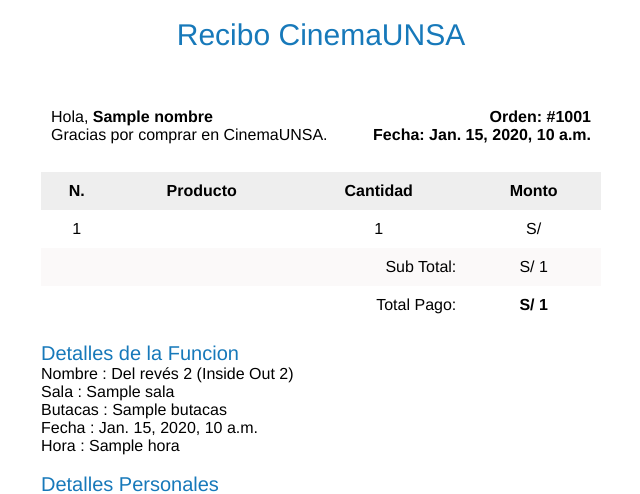
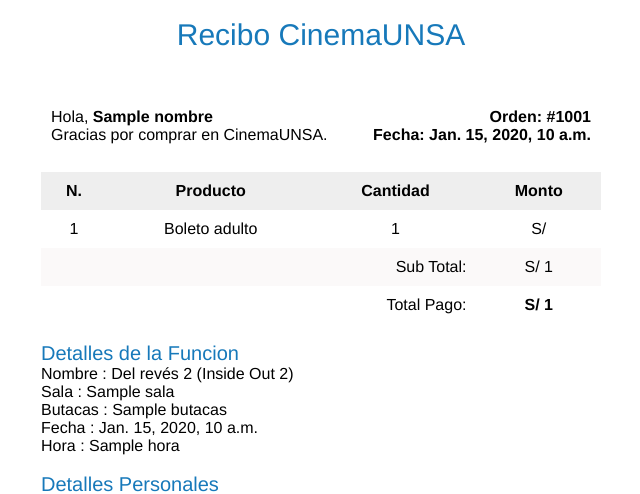
Before and after one commit to avillaq/Cinema-Unsa, a Django app: template backend-django/api/templates/invoice.html in a window 1280 px wide. Shown: the top 494 px of the page, without its empty margins (249-889 px from the left). Run offline with Django 5.2, Linux system fonts and the light colour scheme; data comes from the database, SQL or seed files in the repository; tables that the repository leaves empty hold one stand-in row (values such as "Sample post"); the template is opened without the code that fills it: values that come from a table or form of the project are taken from there, most other values are stand-ins (such as "Sample title", 1, 10 or a date in 2020).

Commit message:
Cambio en el tipo de datos enviado al servidor

```diff
--- a/backend-django/api/templates/invoice.html
+++ b/backend-django/api/templates/invoice.html
@@ -119,7 +119,7 @@
 						{% for item in boletos %}
 							<tr>
 								<td>{{ forloop.counter }}</td>
-								<td>{{item.nombre}}</td>
+								<td>Boleto {{item.tipo}}</td>
 								<td>{{item.cantidad}}</td>
 								<td>S/ {{item.monto}}</td>
 							</tr>
--- a/backend-django/api/views.py
+++ b/backend-django/api/views.py
@@ -47,7 +47,7 @@ def create_checkout_session(request):
     compras = [
         { 'price_data':
          { 'currency': 'pen',
-           'product_data': { 'name': boleto['nombre'] },
+           'product_data': { 'name': boleto['tipo'] },
            'unit_amount': int(boleto['precio'] * 100),
          }, 'quantity': int(boleto['cantidad']),
         } for boleto in data ]
--- a/frontend-angular/src/app/confirmacion/confirmacion.component.ts
+++ b/frontend-angular/src/app/confirmacion/confirmacion.component.ts
@@ -1,7 +1,7 @@
 import { Component, Input, OnInit } from '@angular/core';
 import { PagosService } from '../pagos.service';
 import { RouterLink } from '@angular/router';
-import { S } from '@angular/cdk/keycodes';
+
 @Component({
   selector: 'app-confirmacion',
   standalone: true,
--- a/frontend-angular/src/app/funcion-detalle/funcion-detalle.component.ts
+++ b/frontend-angular/src/app/funcion-detalle/funcion-detalle.component.ts
@@ -191,7 +191,7 @@ export class FuncionDetalleComponent implements OnInit{
       let DatosBoletos = []
       if (this.contidadBoletosAdultos > 0) {
         DatosBoletos.push({
-          nombre : "Boleto Adultos",
+          tipo : "Adulto",
           precio: this.precioBoletoAdulto,
           cantidad: this.contidadBoletosAdultos,
           monto: this.contidadBoletosAdultos * this.precioBoletoAdulto
@@ -199,7 +199,7 @@ export class FuncionDetalleComponent implements OnInit{
       }
       if (this.contidadBoletosNinos > 0) {
         DatosBoletos.push({
-          nombre : "Boleto Niños",
+          tipo : "Niño",
           precio: this.precioBoletoNino,
           cantidad: this.contidadBoletosNinos,
           monto: this.contidadBoletosNinos * this.precioBoletoNino
@@ -217,7 +217,6 @@ export class FuncionDetalleComponent implements OnInit{
         asientos: this.codigosAsientosSeleccionados,
         total: this.pagoTotal
       }
-      console.log(DatosCompra);
       this.pagosService.procesarPago(DatosCompra).subscribe((data: any) => {});
     } else {
       alert("Por favor, llena todos los campos");
```
